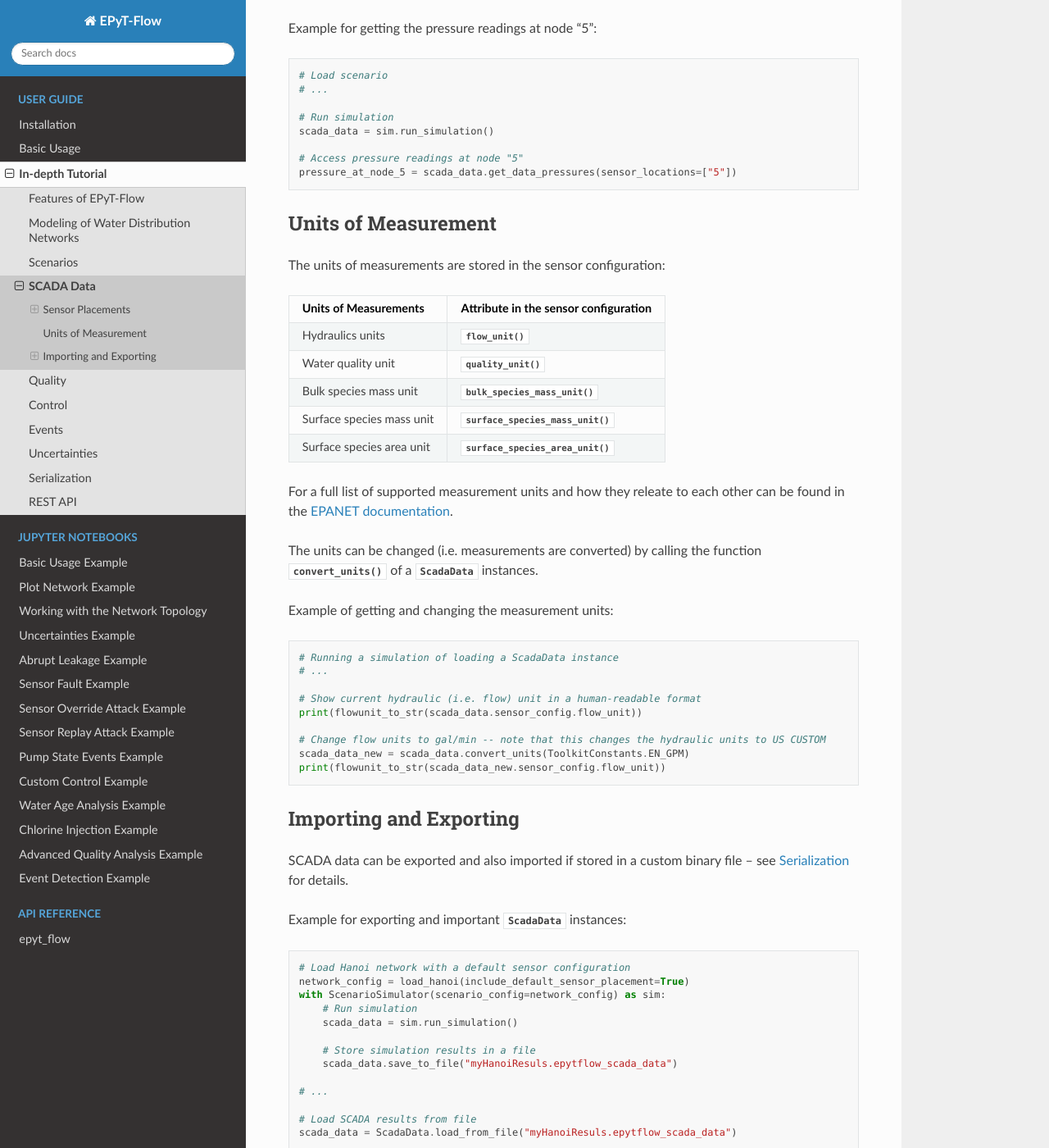
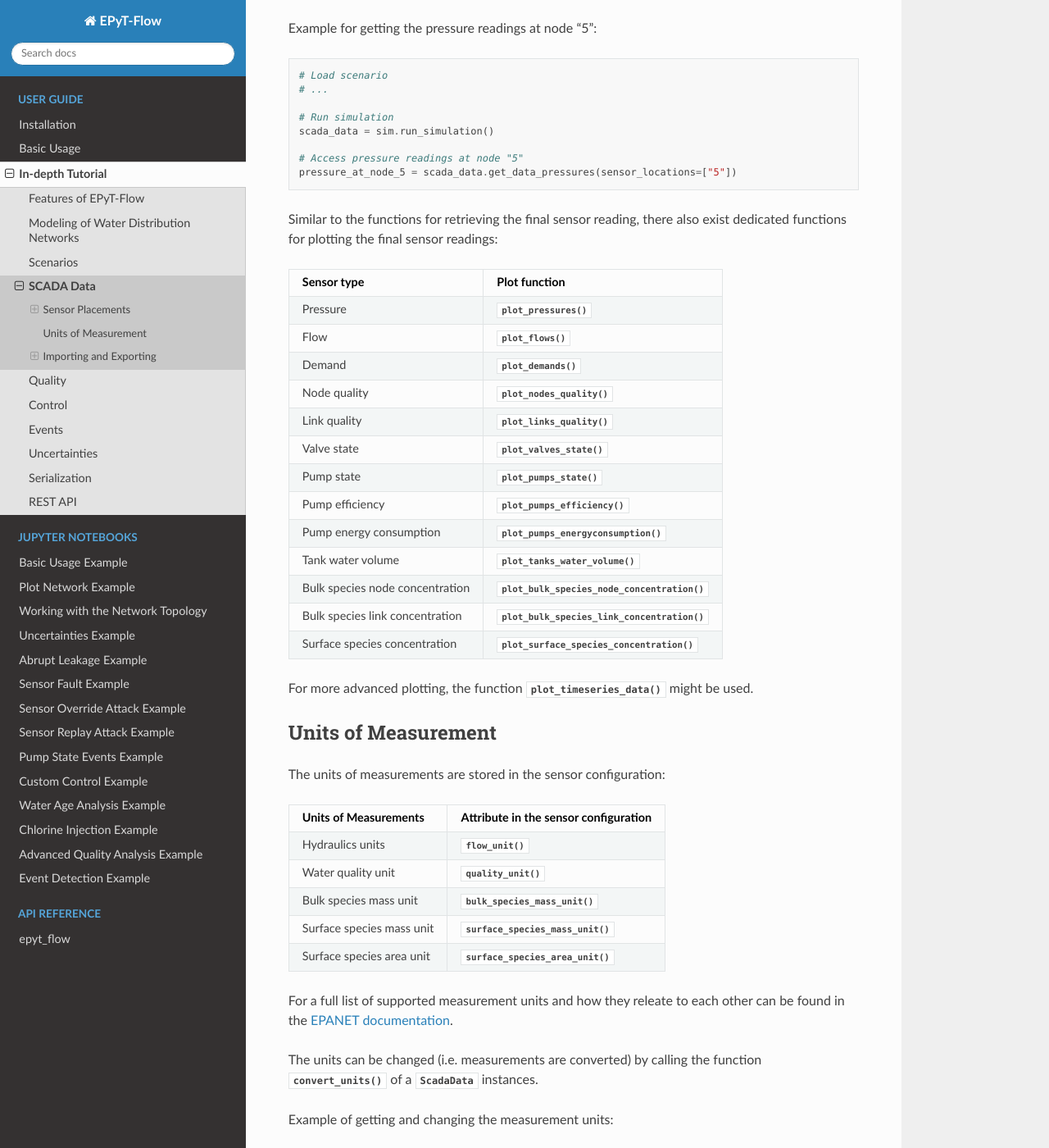
Before and after one commit to WaterFutures/EPyT-Flow, a Sphinx documentation site: the page built from docs/tut.scada.rst, in a window 1280 px wide and 1400 px high, scrolled down 4617 px. Shown: the whole window at 82% size. Built offline with Sphinx 7.4.7 and the Read the Docs theme 3.1.0, drawn with Linux system fonts in a browser that asks for light colours.

Commit message:
ScadaData: Update documentation

```diff
--- a/docs/tut.scada.rst
+++ b/docs/tut.scada.rst
@@ -276,6 +276,42 @@ Example for getting the pressure readings at node "5":
     pressure_at_node_5 = scada_data.get_data_pressures(sensor_locations=["5"])
 
 
+Similar to the functions for retrieving the final sensor reading, there also exist
+dedicated functions for plotting the final sensor readings:
+
++---------------------------------+-----------------------------------------------------------------------------------------------+
+| Sensor type                     | Plot function                                                                                 |
++=================================+===============================================================================================+
+| Pressure                        | :func:`~epyt_flow.simulation.scada.scada_data.ScadaData.plot_pressures`                       |
++---------------------------------+-----------------------------------------------------------------------------------------------+
+| Flow                            | :func:`~epyt_flow.simulation.scada.scada_data.ScadaData.plot_flows`                           |
++---------------------------------+-----------------------------------------------------------------------------------------------+
+| Demand                          | :func:`~epyt_flow.simulation.scada.scada_data.ScadaData.plot_demands`                         |
++---------------------------------+-----------------------------------------------------------------------------------------------+
+| Node quality                    | :func:`~epyt_flow.simulation.scada.scada_data.ScadaData.plot_nodes_quality`                   |
++---------------------------------+-----------------------------------------------------------------------------------------------+
+| Link quality                    | :func:`~epyt_flow.simulation.scada.scada_data.ScadaData.plot_links_quality`                   |
++---------------------------------+-----------------------------------------------------------------------------------------------+
+| Valve state                     | :func:`~epyt_flow.simulation.scada.scada_data.ScadaData.plot_valves_state`                    |
++---------------------------------+-----------------------------------------------------------------------------------------------+
+| Pump state                      | :func:`~epyt_flow.simulation.scada.scada_data.ScadaData.plot_pumps_state`                     |
++---------------------------------+-----------------------------------------------------------------------------------------------+
+| Pump efficiency                 | :func:`~epyt_flow.simulation.scada.scada_data.ScadaData.plot_pumps_efficiency`                |
++---------------------------------+-----------------------------------------------------------------------------------------------+
+| Pump energy consumption         | :func:`~epyt_flow.simulation.scada.scada_data.ScadaData.plot_pumps_energyconsumption`         |
++---------------------------------+-----------------------------------------------------------------------------------------------+
+| Tank water volume               | :func:`~epyt_flow.simulation.scada.scada_data.ScadaData.plot_tanks_water_volume`              |
++---------------------------------+-----------------------------------------------------------------------------------------------+
+| Bulk species node concentration | :func:`~epyt_flow.simulation.scada.scada_data.ScadaData.plot_bulk_species_node_concentration` |
++---------------------------------+-----------------------------------------------------------------------------------------------+
+| Bulk species link concentration | :func:`~epyt_flow.simulation.scada.scada_data.ScadaData.plot_bulk_species_link_concentration` |
++---------------------------------+-----------------------------------------------------------------------------------------------+
+| Surface species concentration   | :func:`~epyt_flow.simulation.scada.scada_data.ScadaData.plot_surface_species_concentration`   |
++---------------------------------+-----------------------------------------------------------------------------------------------+
+
+For more advanced plotting, the function :func:`~epyt_flow.utils.plot_timeseries_data` might be used.
+
+
 .. _scada_change_units:
 
 Units of Measurement
```
